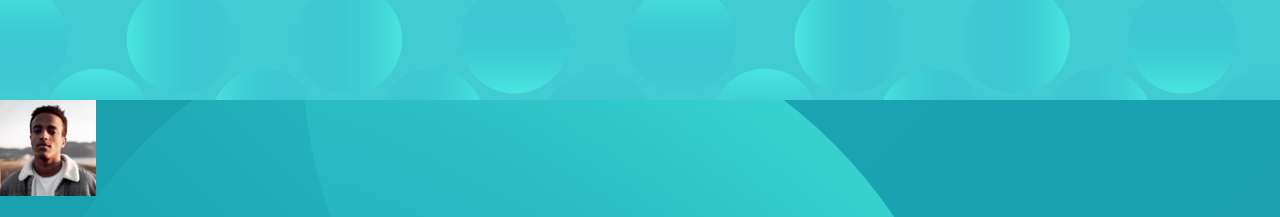
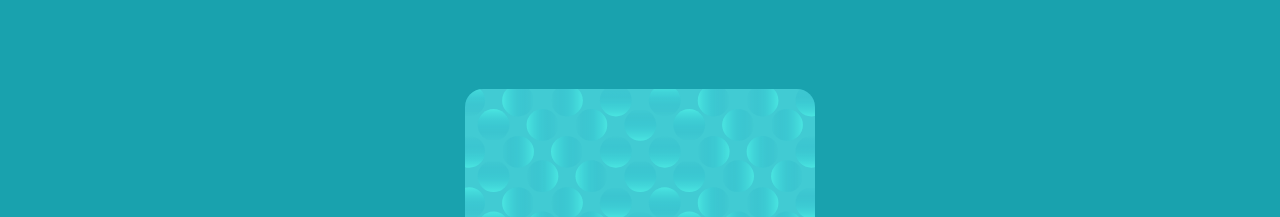
Before and after one commit to sannasinne/profile-card-component-main, a plain HTML site: page index.html in a window 1280 px wide. Shown: the top 217 px of the page. Drawn offline with Linux system fonts and the light colour scheme.

Commit message:
Added banner card styles

```diff
--- a/css/style.css
+++ b/css/style.css
@@ -7,6 +7,7 @@ html {
 }
 
 :root {
+  font-size: 18px;
   --cyan: hsl(185, 75%, 39%);
   --blue: hsl(229, 23%, 23%);
   --grayishblue: hsl(227, 10%, 46%);
@@ -17,7 +18,6 @@ body {
   font-family: 'Kumbh Sans', sans-serif;
   margin: 0;
   padding: 0;
-  background: var(--cyan);
   background-image: url("../images/bg-pattern-top.svg"), url("../images/bg-pattern-bottom.svg");
   background-repeat: no-repeat;
   background-position: top left, bottom right;
@@ -26,12 +26,26 @@ body {
 /* Background-image */
 
 section {
+  background: var(--cyan);
+  height: 100vh;
+  display: flex;
+  flex-direction: column;
+  justify-content: center;
+  align-items: center;
+  position: relative;
+}
+
+.card {
+  width: 350px;
+  border-radius: 1rem;
+  overflow: hidden;
+  text-align: center;
 }
 
 .card-banner {
   background-image: url("../images/bg-pattern-card.svg");
   background-size: cover;
-  height: 100px;
+  height: 150px;
 }
 
 .card-info {
--- a/index.html
+++ b/index.html
@@ -17,7 +17,7 @@
   </style>
 </head>
 <body>
-  <section class="main">
+  <section>
     <div class="card">
       <div class="card-banner"></div>
       <div class="card-info">
@@ -38,7 +38,6 @@
         <p>Photos</p>
       </div>
     </div>
-
   </section>
   <div class="attribution">
     Challenge by <a href="https://www.frontendmentor.io?ref=challenge" target="_blank">Frontend Mentor</a>.
```
